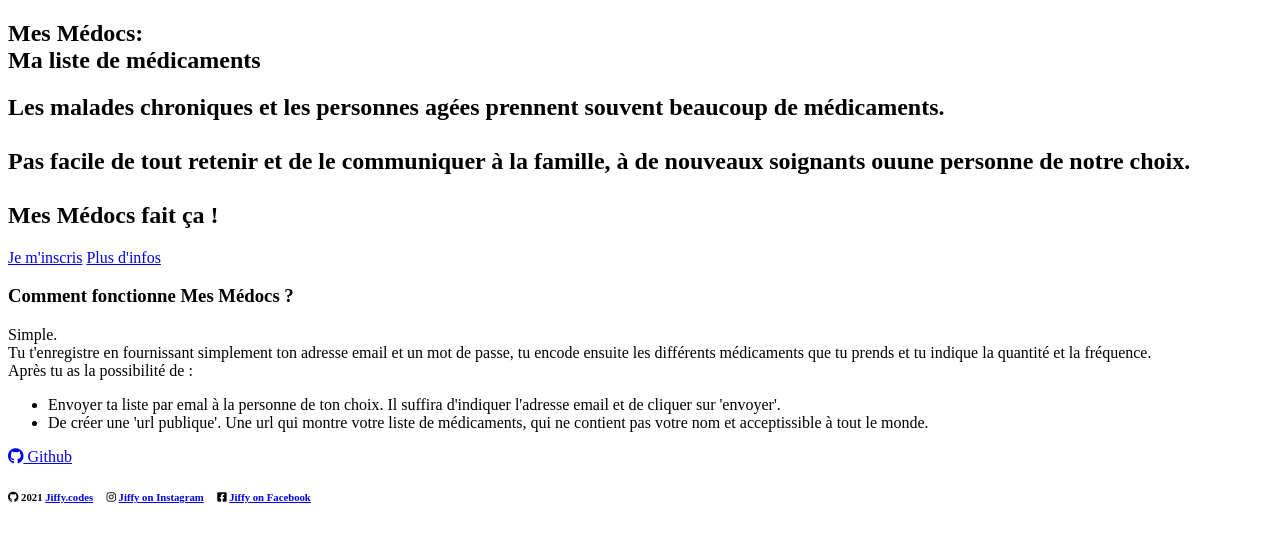
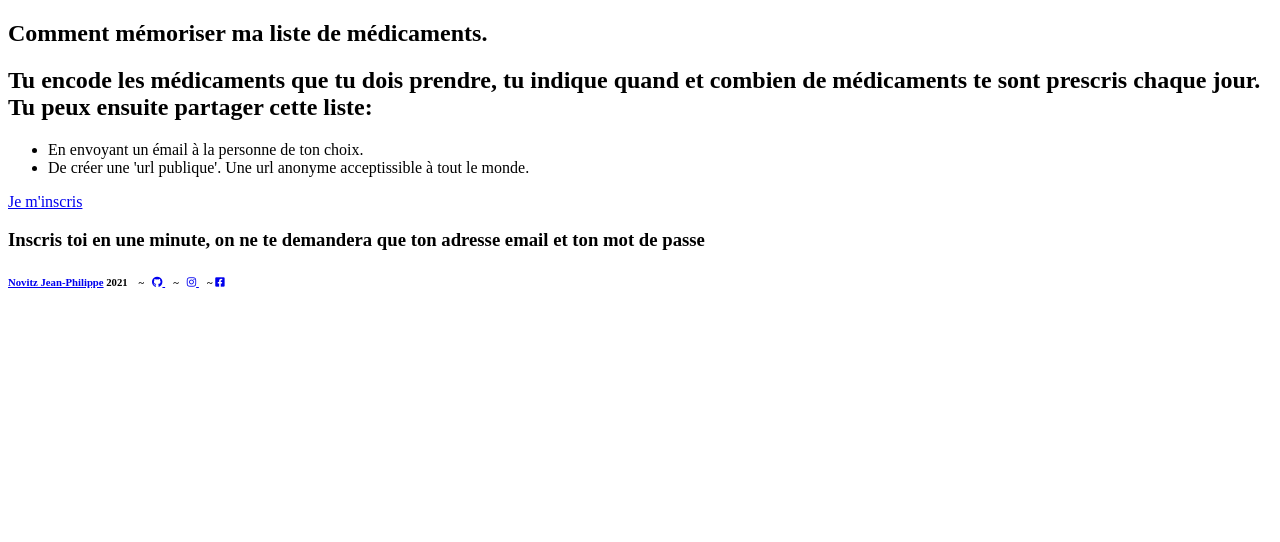
Before and after one commit to brandon-reed1/medocs, a Symfony app: template templates/public/index/index.html.twig in a window 1280 px wide. Shown: the top 542 px of the page. Run offline with Twig, Linux system fonts and the light colour scheme; the template is opened without the code that fills it, so the values that code supplies are empty; some libraries are stand-ins or nearby versions.

Commit message:
refactor / rewrite homepage and css

```diff
--- a/templates/public/base.html.twig
+++ b/templates/public/base.html.twig
@@ -51,9 +51,10 @@
     {% block footer %}
         <footer>
            <h6>
-               <i class="fab fa-github"></i> 2021 <a href="https://jphnovitz.be">Jiffy.codes</a> &nbsp;
-               &nbsp; <i class="fab fa-instagram"></i> <a href="https://instagram.com/jphnovitz">Jiffy on Instagram</a> &nbsp;
-               &nbsp; <i class="fab fa-facebook-square"></i> <a href="https://facebook.com/jphnovitz">Jiffy on Facebook</a>
+               <a href="https://jphnovitz.be">Novitz Jean-Philippe</a> 2021 &nbsp;&nbsp; ~  &nbsp;
+               <a href="https://github.com/jphNovitz"> <i class="fab fa-github"></i> </a> &nbsp;&nbsp; ~ &nbsp;
+               <a href="https://instagram.com/jphnovitz"> <i class="fab fa-instagram"></i> </a>  &nbsp;&nbsp; ~
+               <a href="https://facebook.com/jphnovitz"> <i class="fab fa-facebook-square"></i> </a>
            </h6>
         </footer>
     {% endblock %}
--- a/templates/public/index/index.html.twig
+++ b/templates/public/index/index.html.twig
@@ -3,43 +3,47 @@
 {% block body %}
     <div id="container" role="main">
         <section class="hero">
-            <h1>Mes Médocs:<br/> Ma liste de médicaments</h1>
+            <h1>Comment mémoriser ma liste de médicaments.</h1>
             <article id="pitch">
                 <h2>
-                    Les malades chroniques et les personnes agées prennent souvent beaucoup de médicaments. <br/><br/>
-                    Pas facile de tout retenir et de le communiquer à la famille, à de nouveaux soignants ouune personne
-                    de
-                    notre choix.<br/><br/>
-                    Mes Médocs fait ça !
+                    Tu encode les médicaments que tu dois prendre, tu indique quand et combien de médicaments te sont
+                    prescris chaque jour.
+                    Tu peux ensuite partager cette liste:
                 </h2>
+                <ul>
+                    <li>En envoyant un émail à la personne de ton choix.</li>
+                    <li>De créer une 'url publique'. Une url anonyme acceptissible à tout le monde.</li>
+                </ul>
             </article>
             <div class="cta">
                 <a href="{{ path('app_register') }}" class="btn bg-notice-dark text-white">Je m'inscris</a>
-                <a href="#infos" class="btn btn-basic text-primary border-primary">Plus d'infos</a>
+{#                <a href="#infos" class="btn btn-basic text-primary border-primary">Plus d'infos</a>#}
             </div>
+
+            <h3>Inscris toi en une minute, on ne te demandera que ton adresse email et ton mot de passe</h3>
         </section>
-        <section class="index">
-            <h3><a id="infos">Comment fonctionne Mes Médocs ?</a></h3>
-            <p>{% set hour = 'hour' %}
-                Simple. <br/>
-                Tu t'enregistre en fournissant simplement ton adresse email et un mot de passe, tu encode ensuite
-                les différents médicaments que tu prends et tu indique la quantité et la fréquence.
+{#        <section class="index">#}
+{#            <h3><a id="infos">Comment fonctionne Mes Médocs ?</a></h3>#}
+{#            <p>#}
+{#                Simple. <br/>#}
+{#                Tu t'enregistre en fournissant simplement ton adresse email et un mot de passe, tu encode ensuite#}
+{#                les différents médicaments que tu prends et tu indique la quantité et la fréquence.#}
 
-                <br/>Après tu as la possibilité de :
-            </p>
-            <ul>
-                <li>Envoyer ta liste par emal à la personne de ton choix. Il suffira d'indiquer l'adresse email
-                    et de cliquer sur 'envoyer'.
-                </li>
-                <li>De créer une 'url publique'. Une url qui montre votre liste de médicaments, qui ne contient pas
-                    votre nom
-                    et acceptissible à tout le monde.
-                </li>
-            </ul>
+{#                <br/>Après tu as la possibilité de :#}
+{#            </p>#}
+{#            <ul>#}
+{#                <li>Envoyer ta liste par emal à la personne de ton choix. Il suffira d'indiquer l'adresse email#}
+{#                    et de cliquer sur 'envoyer'.#}
+{#                </li>#}
+{#                <li>De créer une 'url publique'. Une url qui montre votre liste de médicaments, qui ne contient pas#}
+{#                    votre nom#}
+{#                    et acceptissible à tout le monde.#}
+{#                </li>#}
+{#            </ul>#}
 
-            <a href="#" class="btn btn-basic text-primary-darker border-primary  ">
-                <i class="fab fa-github"></i> Github </a>
+{#            <a href="#" class="btn btn-basic text-primary-darker border-primary  ">#}
+{#                <i class="fab fa-github"></i> Github </a>#}
 
-        </section>
+{#        </section>#}
     </div>
 {% endblock %}
```
Also changed, not shown: assets/styles/_front/_hero.scss (+16 -10 lines), public/build/front.css.
